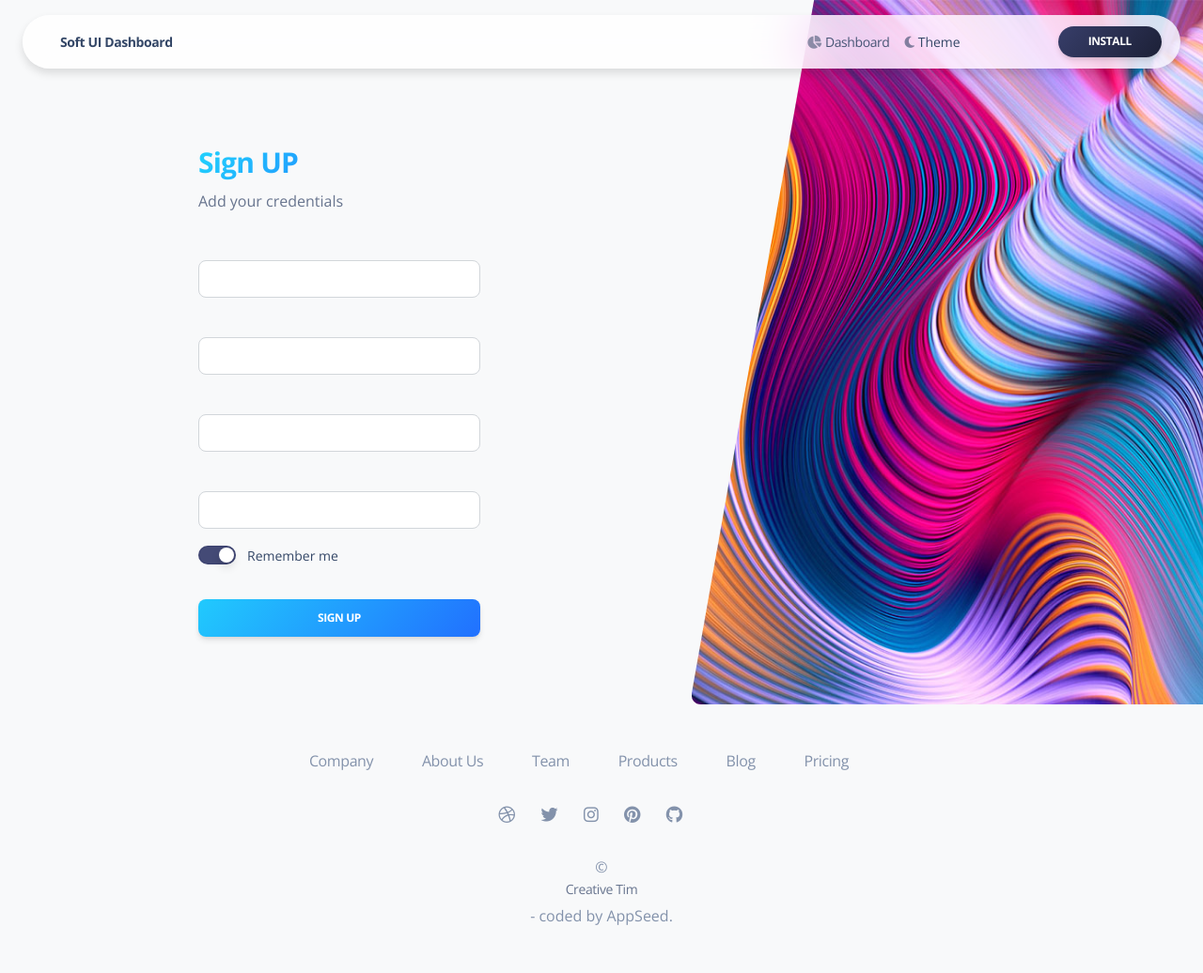
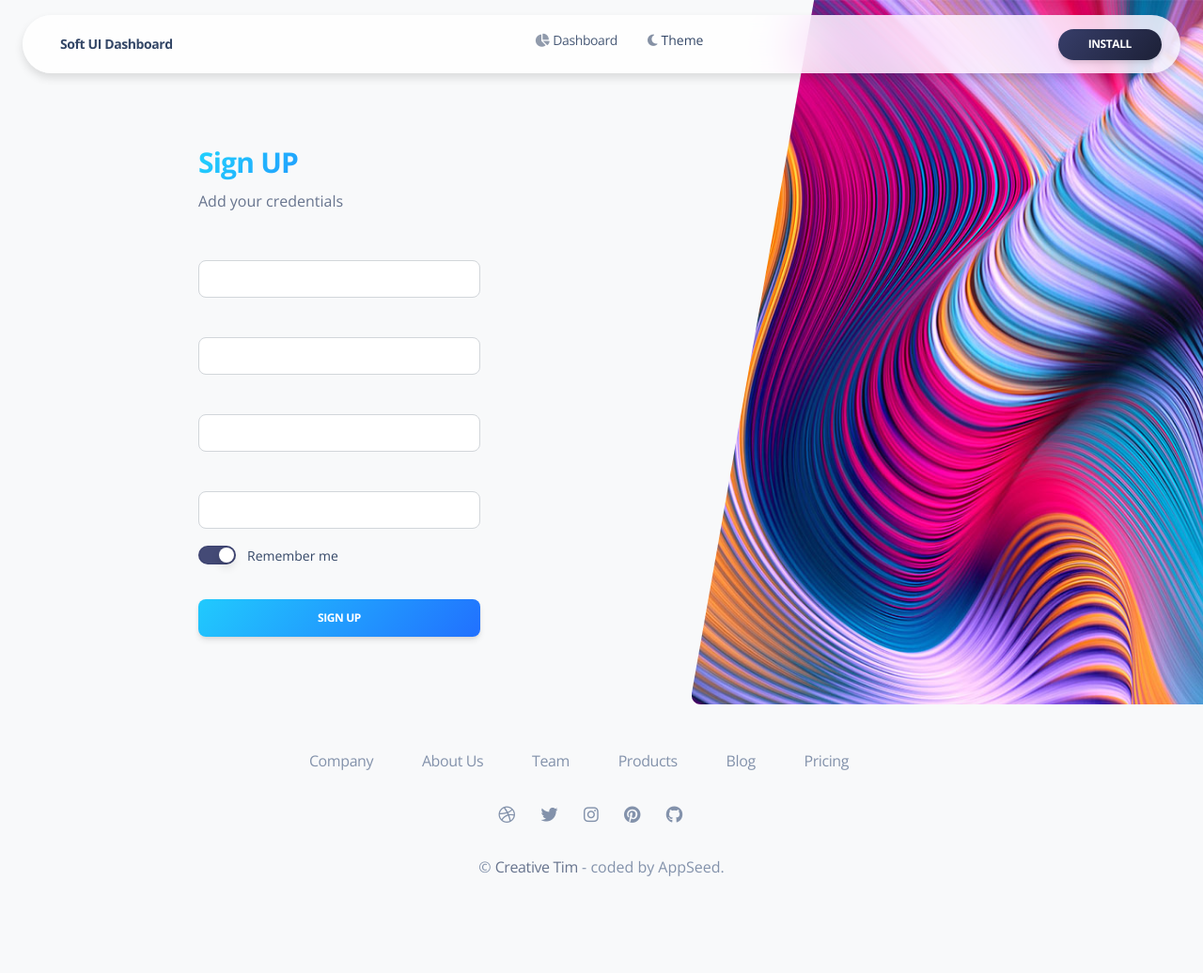
Before and after one commit to app-generator/django-admin-soft-dashboard, a Django app: template admin_soft/templates/accounts/register.html in a window 1280 px wide. Shown: the whole page at 94% size. After the commit the page ends 933 px from the top, so only its background shows below. Run offline with Django 3.2, Linux system fonts and the light colour scheme; the template is opened without the code that fills it, so the values that code supplies are empty; some libraries are stand-ins or nearby versions.

Commit message:
UI Fixes

```diff
--- a/admin_soft/templates/admin/includes/footer-fullscreen.html
+++ b/admin_soft/templates/admin/includes/footer-fullscreen.html
@@ -43,7 +43,7 @@
         <div class="row">
           <div class="col-8 mx-auto text-center mt-1">
             <p class="mb-0 text-secondary">
-              &copy; <a href="https://bit.ly/3fKQZaL" class="nav-link text-muted" target="_blank">Creative Tim</a> - coded by AppSeed.
+              &copy; <a href="https://bit.ly/3fKQZaL" class="text-muted" target="_blank">Creative Tim</a> - coded by AppSeed.
             </p>
           </div>
         </div>
--- a/admin_soft/templates/admin/includes/navbar-fullscreen.html
+++ b/admin_soft/templates/admin/includes/navbar-fullscreen.html
@@ -12,7 +12,7 @@
           </span>
       </button>
       <div class="collapse navbar-collapse" id="navigation">
-        <ul class="navbar-nav mx-auto ms-xl-auto me-xl-7">
+        <ul class="navbar-nav mx-auto ms-xl-auto">
 
           <li class="nav-item">
             <a class="nav-link d-flex align-items-center me-2 active" aria-current="page" href="/">
@@ -21,9 +21,9 @@
             </a>
           </li>
 
-          <li class="nav-item me-2 d-flex align-items-center">
-            <label for="theme-switch" class="nav-link p-0 m-0">
-              <i class="fa fa-sun cursor-pointer opacity-6" id="theme-indicator"></i>
+          <li class="nav-item">
+            <label for="theme-switch" class="nav-link d-flex align-items-center me-2">
+              <i class="fa fa-sun cursor-pointer opacity-6 px-1" id="theme-indicator"></i>
               Theme
             </label>
             <input type="checkbox" class="d-none" id="theme-switch"/>
```
